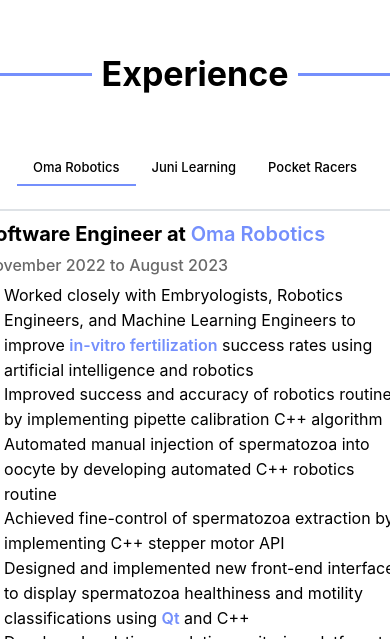
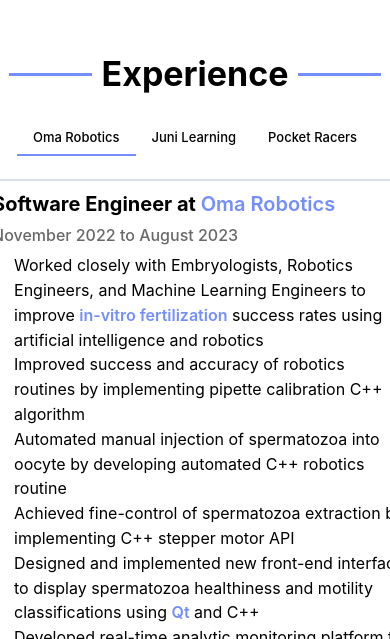
Before and after one commit to jsethlui/portfolio-v3, a React (Vite) app: page / in a window 390 px wide. Shown: the part 2750-3389 px from the top of the page. Built offline with nearby package versions, Linux system fonts and the light colour scheme.

Commit message:
Fixed responsive styling on experience component * Also added Google Analytics

```diff
--- a/index.html
+++ b/index.html
@@ -3,6 +3,14 @@
   <head>
     <meta charset="UTF-8" />
     <meta name="viewport" content="width=device-width, initial-scale=1.0" />
+    <script async src="https://www.googletagmanager.com/gtag/js?id=G-W86Z5JDPT7"></script>
+    <script>
+      window.dataLayer = window.dataLayer || [];
+      function gtag(){dataLayer.push(arguments);}
+      gtag('js', new Date());
+
+      gtag('config', 'G-W86Z5JDPT7');
+    </script>
     <title>Jeremy Louie</title>
   </head>
   <body>
--- a/src/components/App/App.module.css
+++ b/src/components/App/App.module.css
@@ -4,14 +4,6 @@
 .header {
   display: flex;
   align-items: center;
-
-  @media (max-width: 1224px) and (orientation: portrait) {
-    display: flex;
-    justify-content: center;
-    align-items: center;
-
-    margin: 0;
-  }
 }
 
 .header::before {
@@ -41,4 +33,9 @@
   justify-content: center;
   align-items: center;
   margin: 0 0 30px 0;
+
+  @media (max-width: 1224px) and (orientation: portrait) {
+    margin: 0 auto;
+    width: 80%;
+  }
 }
--- a/src/components/Experience/Experience.module.css
+++ b/src/components/Experience/Experience.module.css
@@ -1,16 +1,12 @@
-
-.container {
-    display: flex;
-    justify-content: center;
-    align-items: center;
-}
 
 .list {
     @media (max-width: 1224px) and (orientation: portrait) {
         display: flex;
         align-items: center;
         justify-content: center;
-        width: 100%;
+
+        margin: 0 auto;
+        width: 90%;
     }
 }
 
@@ -26,7 +22,7 @@
     margin-left: 50px;
 
     @media (max-width: 1224px) and (orientation: portrait) {
-        margin-left: 20px;
+        margin-left: 30px;
     }
 }
 
--- a/src/components/Footer/Footer.jsx
+++ b/src/components/Footer/Footer.jsx
@@ -14,7 +14,7 @@
                       <IconClickable icon={<UilCodeBranch />} href="https://github.com/jsethlui/portfolio-v3" />]
 
     return (
-        <Container classNames={classes.container}>
+        <Container className={classes.container}>
             <IconContainer icons={allIcons} />
             <Container>
                 <a target="_blank"
--- a/src/components/Footer/Footer.module.css
+++ b/src/components/Footer/Footer.module.css
@@ -1,8 +1,8 @@
 
 .container {
-    display: flex;
-    justify-content: center;
-    align-items: center;
+    margin: 0 auto;
+    padding-bottom: 50px;
+    width: 100%;
 }
 
 .button {
--- a/src/components/Projects/Projects.jsx
+++ b/src/components/Projects/Projects.jsx
@@ -59,6 +59,7 @@
                     </Text>
                 </Card>
             </Center>
+
         </Container>
     )
 }
```
Also changed, not shown: src/components/Projects/Projects.module.css (line endings or trailing spaces).
